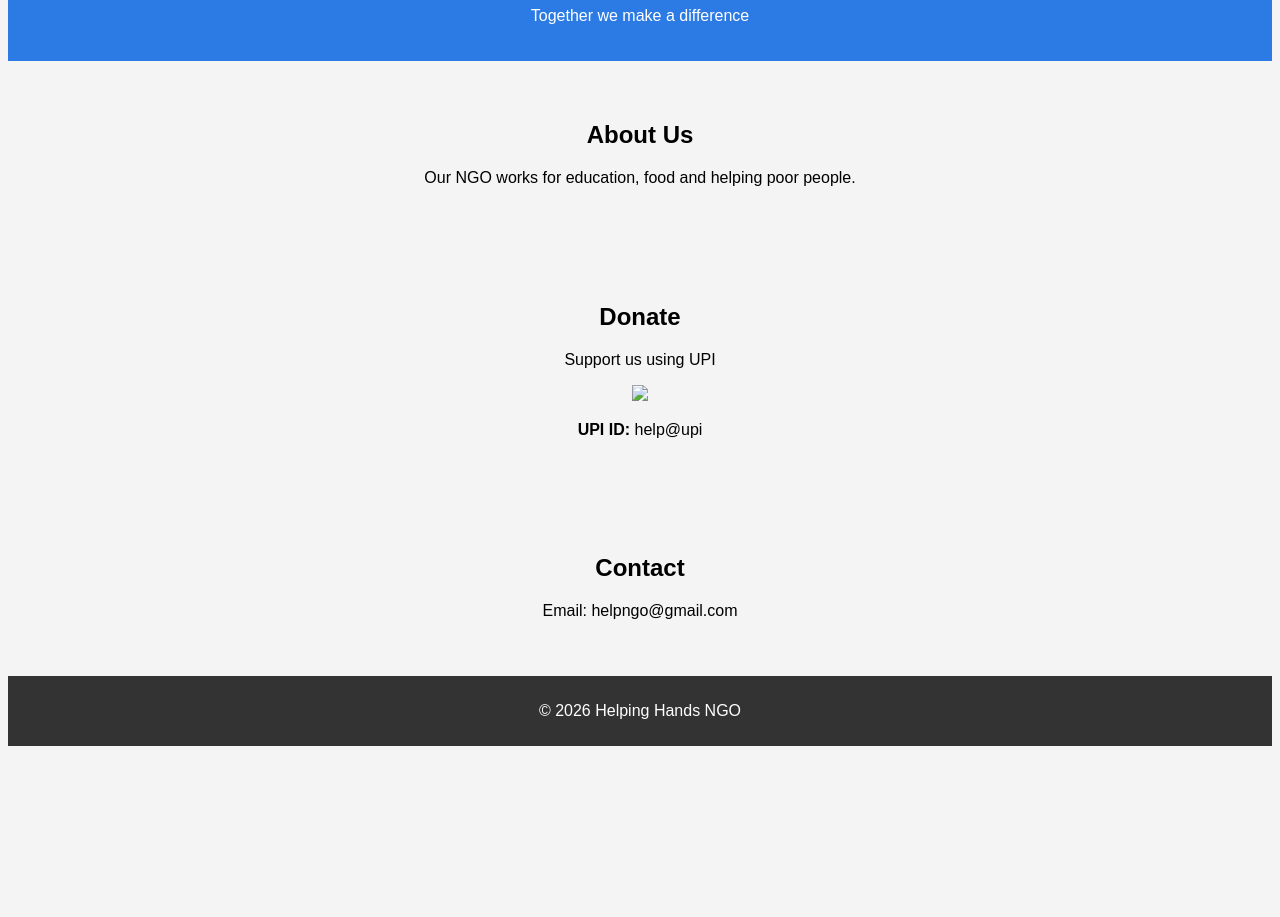
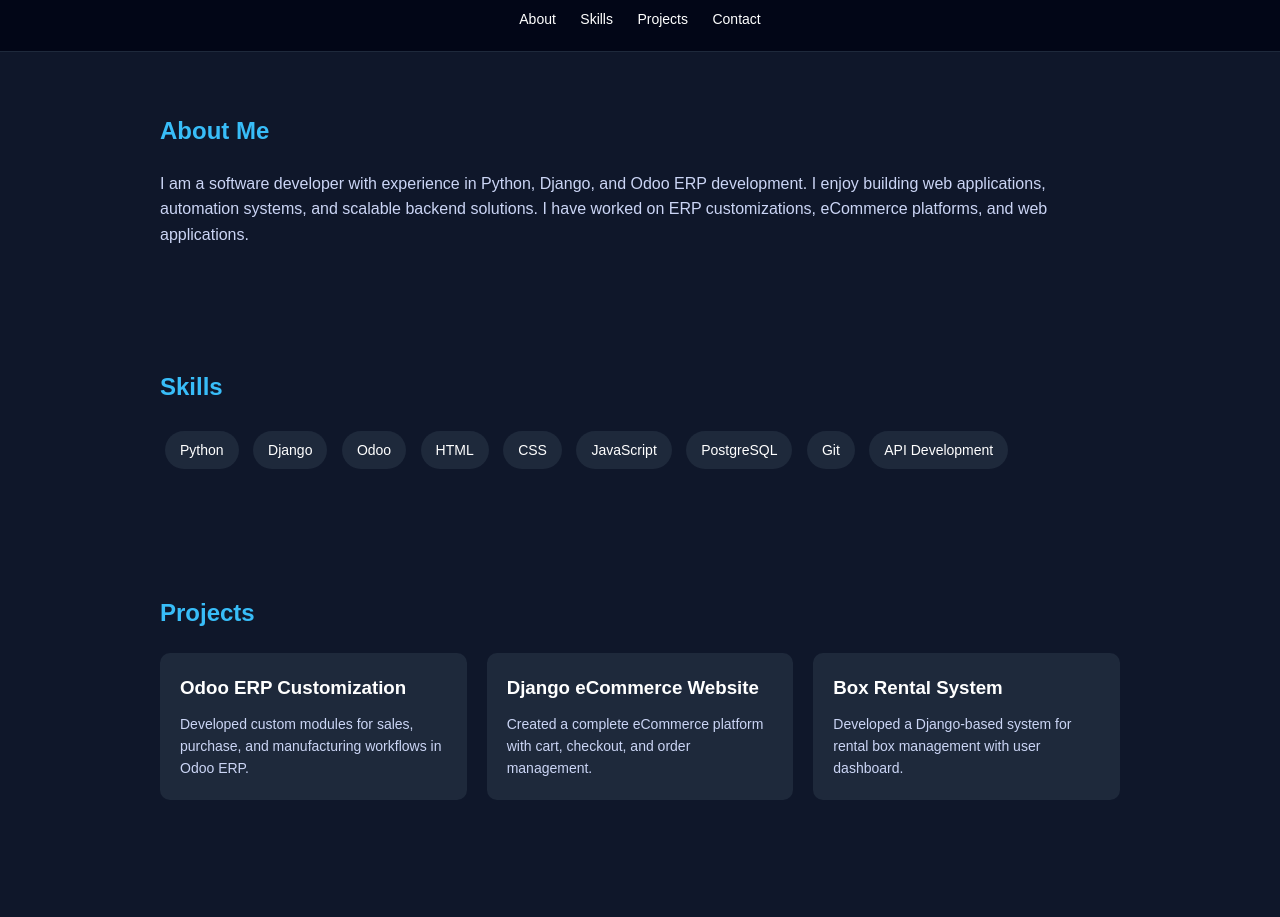
Before and after one commit to UH-darkcode/Staticweb, a plain HTML site: page index.html in a window 1280 px wide. Shown: the part 101-1018 px from the top of the page. Before the commit the page ends 855 px from the top, so only its background shows below. Drawn offline with Linux system fonts and the light colour scheme.

Commit message:
Update portfolio code

```diff
--- a/index.html
+++ b/index.html
@@ -1,64 +1,205 @@
 <!DOCTYPE html>
-<html>
+<html lang="en">
 <head>
-<title>My NGO</title>
+<meta charset="UTF-8">
+<meta name="viewport" content="width=device-width, initial-scale=1.0">
+<title>Urmil Shingadiya | Portfolio</title>
+
 <style>
+
+*{
+margin:0;
+padding:0;
+box-sizing:border-box;
+font-family:Arial, Helvetica, sans-serif;
+}
+
 body{
-font-family: Arial;
-text-align:center;
-background:#f4f4f4;
+background:#0f172a;
+color:white;
+line-height:1.6;
 }
 
 header{
-background:#2c7be5;
+background:#020617;
+padding:20px;
+text-align:center;
+border-bottom:1px solid #1e293b;
+}
+
+header h1{
+font-size:32px;
+color:#38bdf8;
+}
+
+header p{
+color:#94a3b8;
+}
+
+nav{
+margin-top:10px;
+}
+
+nav a{
 color:white;
-padding:20px;
+margin:0 10px;
+text-decoration:none;
+font-size:14px;
+}
+
+nav a:hover{
+color:#38bdf8;
 }
 
 section{
-padding:40px;
+padding:60px 20px;
+max-width:1000px;
+margin:auto;
 }
 
-img{
-width:200px;
+h2{
+margin-bottom:20px;
+color:#38bdf8;
+}
+
+.about p{
+color:#cbd5f5;
+}
+
+.skills span{
+display:inline-block;
+background:#1e293b;
+padding:8px 15px;
+margin:5px;
+border-radius:20px;
+font-size:14px;
+}
+
+.projects{
+display:grid;
+grid-template-columns:repeat(auto-fit,minmax(250px,1fr));
+gap:20px;
+}
+
+.project-card{
+background:#1e293b;
+padding:20px;
+border-radius:10px;
+}
+
+.project-card h3{
+margin-bottom:10px;
+}
+
+.project-card p{
+font-size:14px;
+color:#cbd5f5;
+}
+
+.social{
+text-align:center;
+}
+
+.social a{
+display:inline-block;
+margin:10px;
+padding:10px 20px;
+background:#38bdf8;
+color:black;
+text-decoration:none;
+border-radius:5px;
+font-weight:bold;
+}
+
+.social a:hover{
+background:#0ea5e9;
 }
 
 footer{
-background:#333;
-color:white;
-padding:10px;
+text-align:center;
+padding:20px;
+border-top:1px solid #1e293b;
+color:#94a3b8;
 }
+
 </style>
 </head>
 
 <body>
 
 <header>
-<h1>Helping Hands NGO</h1>
-<p>Together we make a difference</p>
+<h1>Urmil Shingadiya</h1>
+<p>Software Developer | Django | Odoo | Python</p>
+
+<nav>
+<a href="#about">About</a>
+<a href="#skills">Skills</a>
+<a href="#projects">Projects</a>
+<a href="#contact">Contact</a>
+</nav>
 </header>
 
-<section>
-<h2>About Us</h2>
-<p>Our NGO works for education, food and helping poor people.</p>
+<section id="about" class="about">
+<h2>About Me</h2>
+<p>
+I am a software developer with experience in Python, Django, and Odoo ERP development.
+I enjoy building web applications, automation systems, and scalable backend solutions.
+I have worked on ERP customizations, eCommerce platforms, and web applications.
+</p>
 </section>
 
-<section>
-<h2>Donate</h2>
-<p>Support us using UPI</p>
+<section id="skills">
+<h2>Skills</h2>
 
-<img src="qr.png">
+<div class="skills">
+<span>Python</span>
+<span>Django</span>
+<span>Odoo</span>
+<span>HTML</span>
+<span>CSS</span>
+<span>JavaScript</span>
+<span>PostgreSQL</span>
+<span>Git</span>
+<span>API Development</span>
+</div>
 
-<p><b>UPI ID:</b> help@upi</p>
 </section>
 
-<section>
+<section id="projects">
+<h2>Projects</h2>
+
+<div class="projects">
+
+<div class="project-card">
+<h3>Odoo ERP Customization</h3>
+<p>Developed custom modules for sales, purchase, and manufacturing workflows in Odoo ERP.</p>
+</div>
+
+<div class="project-card">
+<h3>Django eCommerce Website</h3>
+<p>Created a complete eCommerce platform with cart, checkout, and order management.</p>
+</div>
+
+<div class="project-card">
+<h3>Box Rental System</h3>
+<p>Developed a Django-based system for rental box management with user dashboard.</p>
+</div>
+
+</div>
+
+</section>
+
+<section id="contact" class="social">
 <h2>Contact</h2>
-<p>Email: helpngo@gmail.com</p>
+
+<a href="https://github.com/UrmilShingadiya" target="_blank">GitHub</a>
+<a href="https://www.linkedin.com/in/urmil-shingadiya-47619a222/" target="_blank">LinkedIn</a>
+<a href="urmil.shingadiya69@email.com">Email</a>
+
 </section>
 
 <footer>
-<p>© 2026 Helping Hands NGO</p>
+<p>© 2026 Urmil Shingadiya | Portfolio Website</p>
 </footer>
 
 </body>
```
